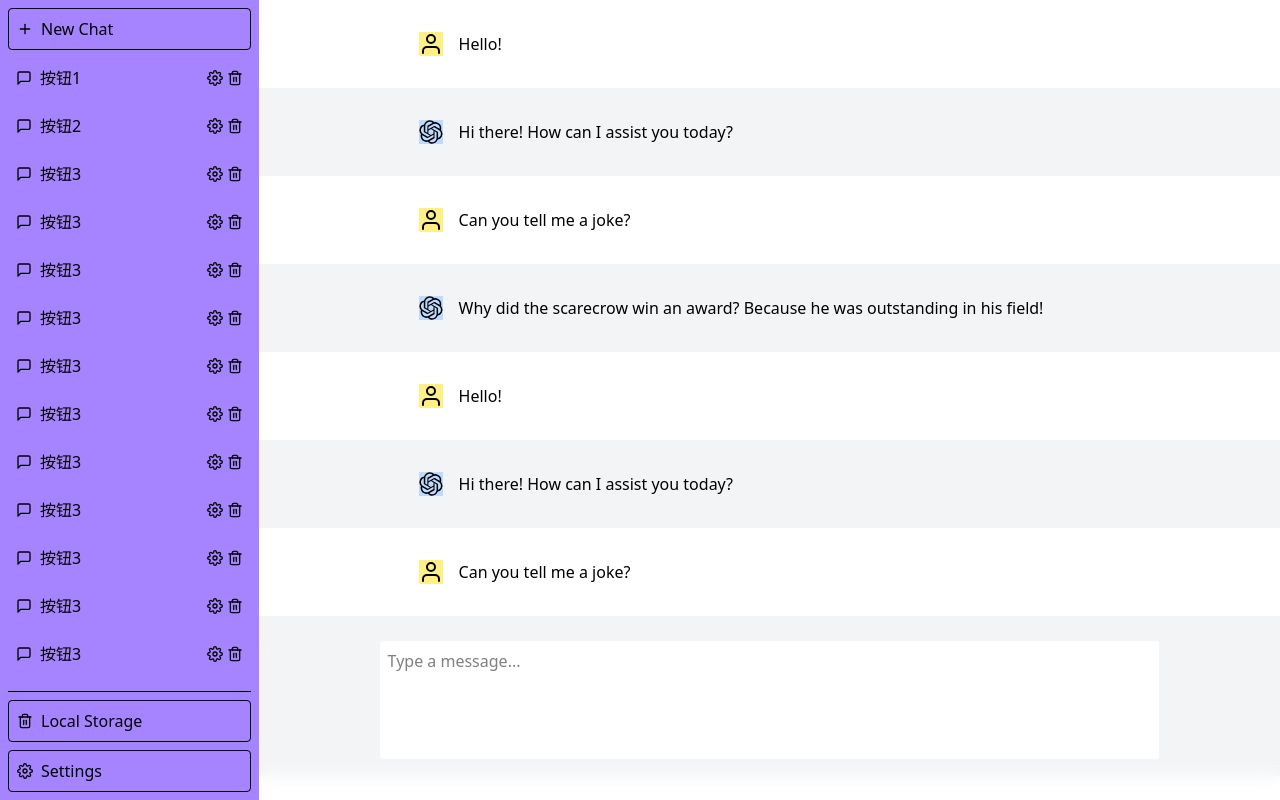
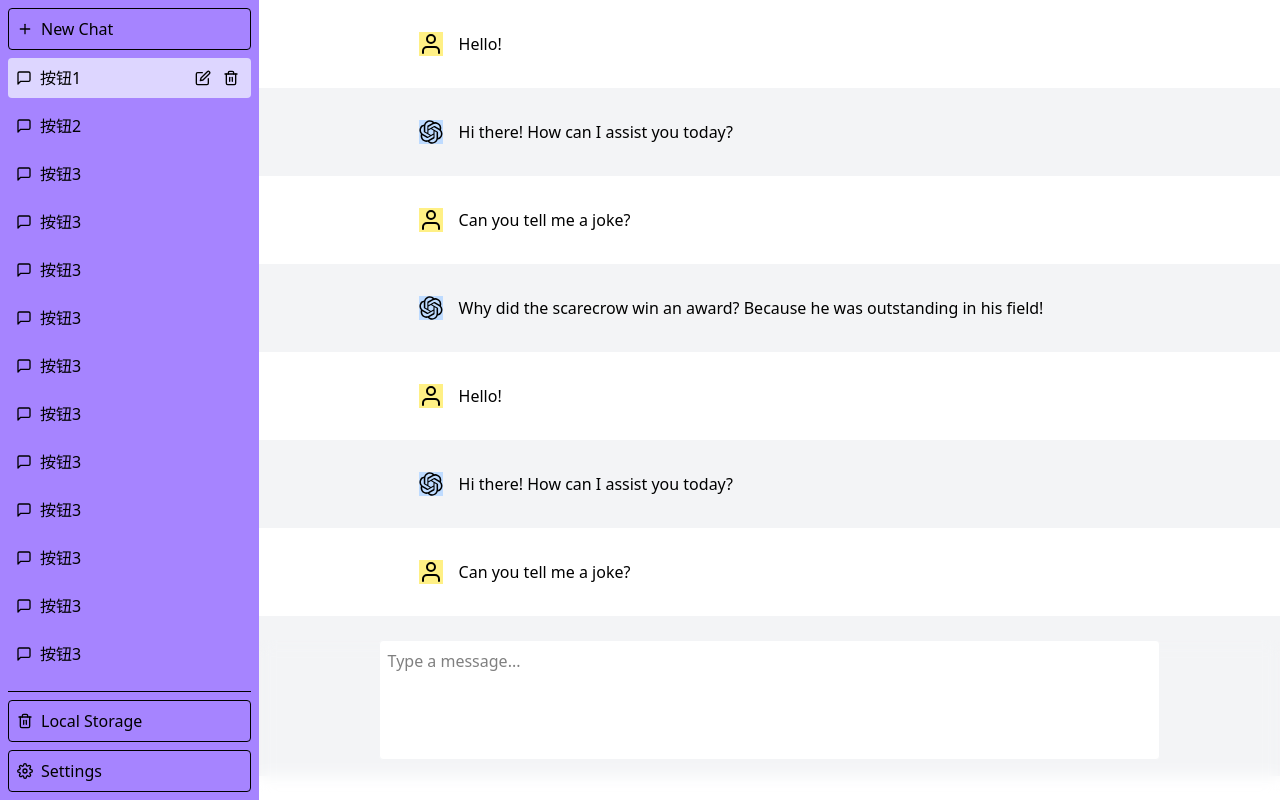
Before and after one commit to aaaabang/GPT-frontend, a React (Vite) app: page / in a window 1280 px wide. Both pictures are taken after a click on the button "按钮1". Built offline with nearby package versions, Linux system fonts and the light colour scheme.

Commit message:
side bar button fix

```diff
--- a/src/Sidebar.jsx
+++ b/src/Sidebar.jsx
@@ -2,8 +2,11 @@ import plusIcon from "./assets/plus.svg";
 import settingIcon from "./assets/settings.svg";
 import trashIcon from "./assets/trash-2.svg";
 import messageIcon from "./assets/message-square.svg";
+import editIcon from "./assets/edit.svg";
+import checkIcon from "./assets/check.svg";
+import xIcon from "./assets/x.svg";
+import { useState } from "react";
 
-export default function Sidebar() {
 const buttonList = [
   { id: 1, label: "按钮1" },
   { id: 2, label: "按钮2" },
@@ -21,6 +24,62 @@ export default function Sidebar() {
   { id: 3, label: "按钮3" },
   { id: 3, label: "按钮3" },
 ];
+
+function Sidebar() {
+  const [selectedIdx, setSelectedIdx] = useState(null);
+  const [deletedFlag, setDeletedFlag] = useState(false);
+
+  // 右侧按钮配置
+  const rightButtons = [
+    {
+      show: (selectedIdx, idx, deletedFlag) =>
+        selectedIdx === idx && !deletedFlag,
+      buttons: [
+        {
+          icon: editIcon,
+          alt: "edit",
+          onClick: (e, idx) => {
+            e.stopPropagation();
+            console.log("edit click", idx);
+          },
+        },
+        {
+          icon: trashIcon,
+          alt: "trash",
+          onClick: (e, idx) => {
+            e.stopPropagation();
+            console.log("delete click", idx);
+            setDeletedFlag(true);
+          },
+        },
+      ],
+    },
+    {
+      show: (selectedIdx, idx, deletedFlag) =>
+        selectedIdx === idx && deletedFlag,
+      buttons: [
+        {
+          icon: checkIcon,
+          alt: "confirm",
+          onClick: (e, idx) => {
+            e.stopPropagation();
+            console.log("delete confirm click", idx);
+            setDeletedFlag(false);
+          },
+        },
+        {
+          icon: xIcon,
+          alt: "cancel",
+          onClick: (e, idx) => {
+            e.stopPropagation();
+            console.log("delete cancel click", idx);
+            setDeletedFlag(false);
+          },
+        },
+      ],
+    },
+  ];
+
   return (
     <div className="flex flex-col w-full h-full  bg-primary-400 justify-between">
       <div className="flex flex-col space-y-2 h-0 flex-1 min-h-0">
@@ -33,20 +92,40 @@ export default function Sidebar() {
           {buttonList.map((item, idx) => (
             <button
               key={idx}
-              className="flex items-center p-2 rounded-sm  text-black hover:bg-primary-300 justify-between"
+              className={`flex items-center p-2 rounded-sm text-black hover:bg-primary-300 justify-between ${
+                selectedIdx === idx ? "bg-primary-200" : "bg-primary-400"
+              }`}
+              onClick={() => {
+                setSelectedIdx(idx);
+                setDeletedFlag(false); // 切换按钮时重置删除确认状态
+                console.log("selectedIdx", idx);
+              }}
             >
               <div className="flex items-center">
                 <img src={messageIcon} alt="message" className="w-4 h-4 mr-2" />
                 {item.label}
               </div>
-              <div className="flex items-center space-x-1 ml-2">
-                <button className="opacity-100 hover:bg-primary-100">
-                  <img src={settingIcon} alt="settings" className="w-4 h-4" />
-                </button>
-                <button className="opacity-100 hover:bg-primary-100">
-                  <img src={trashIcon} alt="trash" className="w-4 h-4" />
-                </button>
+              {rightButtons.map(
+                (group, gIdx) =>
+                  group.show(selectedIdx, idx, deletedFlag) && (
+                    <div
+                      className="flex items-center space-x-1 ml-2"
+                      key={gIdx}
+                    >
+                      {group.buttons.map(({ icon, alt, onClick }, bIdx) => (
+                        <span
+                          key={alt}
+                          role="button"
+                          tabIndex={0}
+                          className="opacity-100 hover:bg-primary-100 cursor-pointer p-1 rounded"
+                          onClick={(e) => onClick(e, idx)}
+                        >
+                          <img src={icon} alt={alt} className="w-4 h-4" />
+                        </span>
+                      ))}
                     </div>
+                  )
+              )}
             </button>
           ))}
         </div>
@@ -65,3 +144,5 @@ export default function Sidebar() {
     </div>
   );
 }
+
+export default Sidebar;
```
Lines whose indentation alone changed are shown as unchanged.
